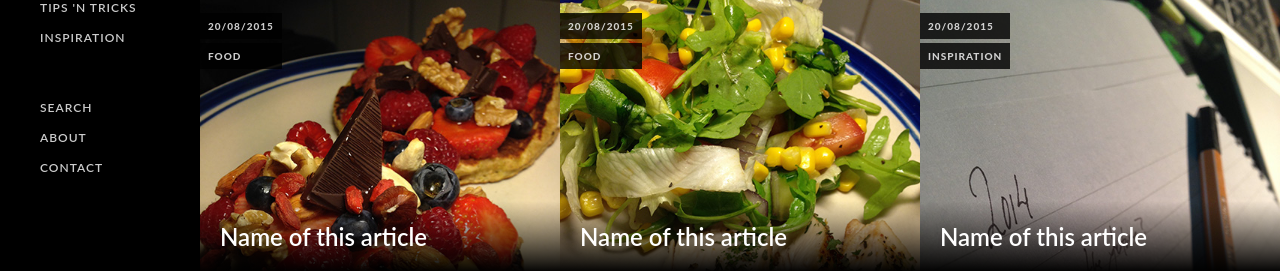
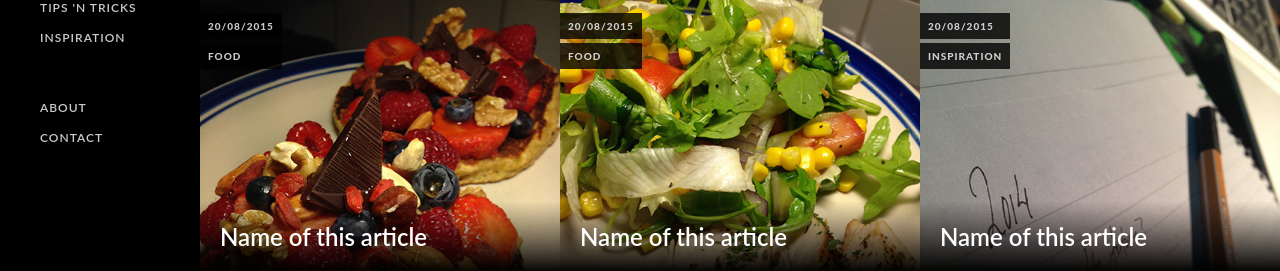
Before and after one commit to SimonGustafsson/trainedbyace, a Jekyll site: the page built from index.html, in a window 1280 px wide. Shown: the part 287-558 px from the top of the page. Built offline with Jekyll 4.4.1, drawn with Linux system fonts in a browser that asks for light colours.

Commit message:
Removed Search from Nav

```diff
--- a/_includes/header.html
+++ b/_includes/header.html
@@ -16,7 +16,6 @@
             <li><a href="#">Inspiration</a></li>
           </ul>
         </li>
-        <li><a href="#">Search</a></li>
         <li><a href="#">About</a></li>
         <li><a href="#">Contact</a></li>
       </ul>
```
